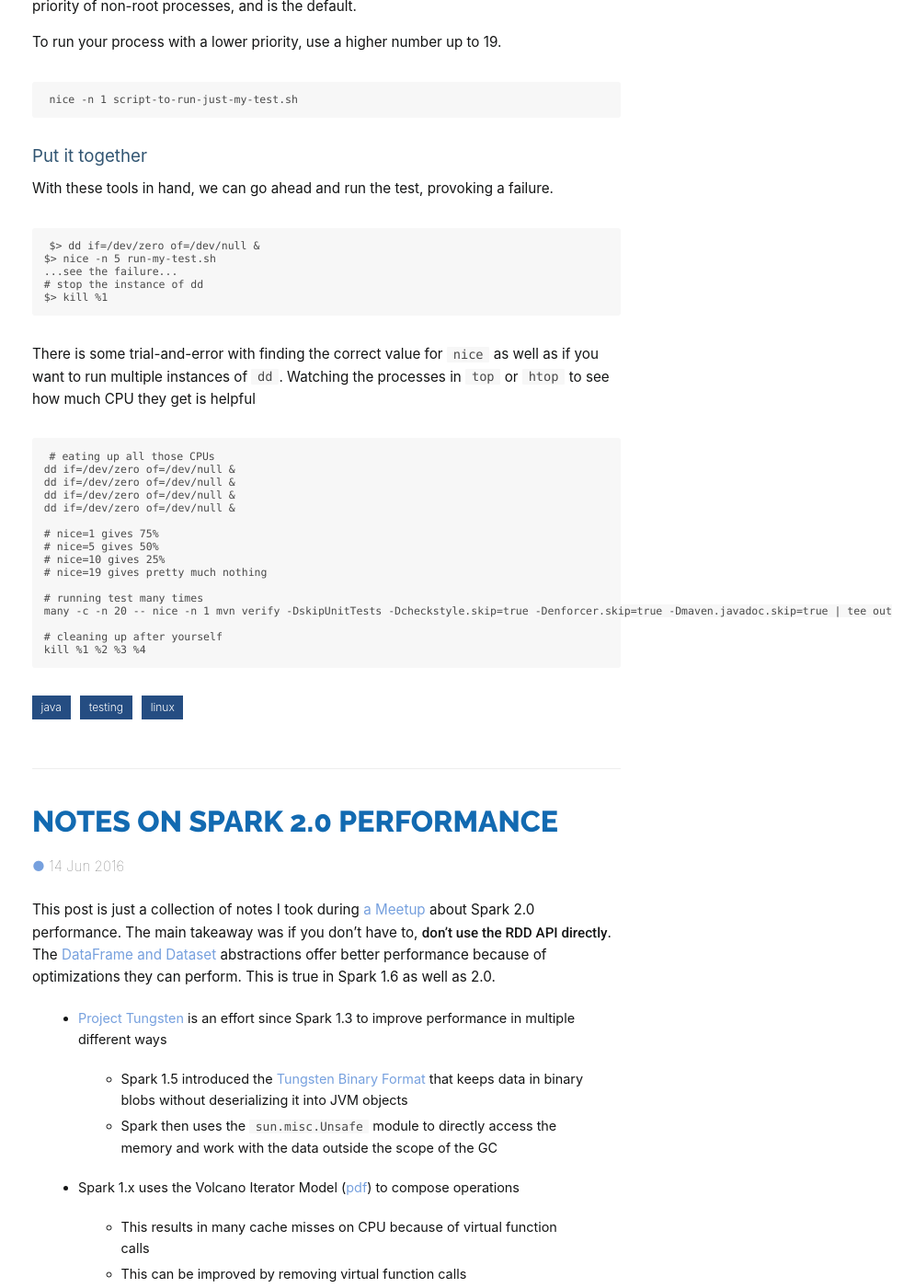
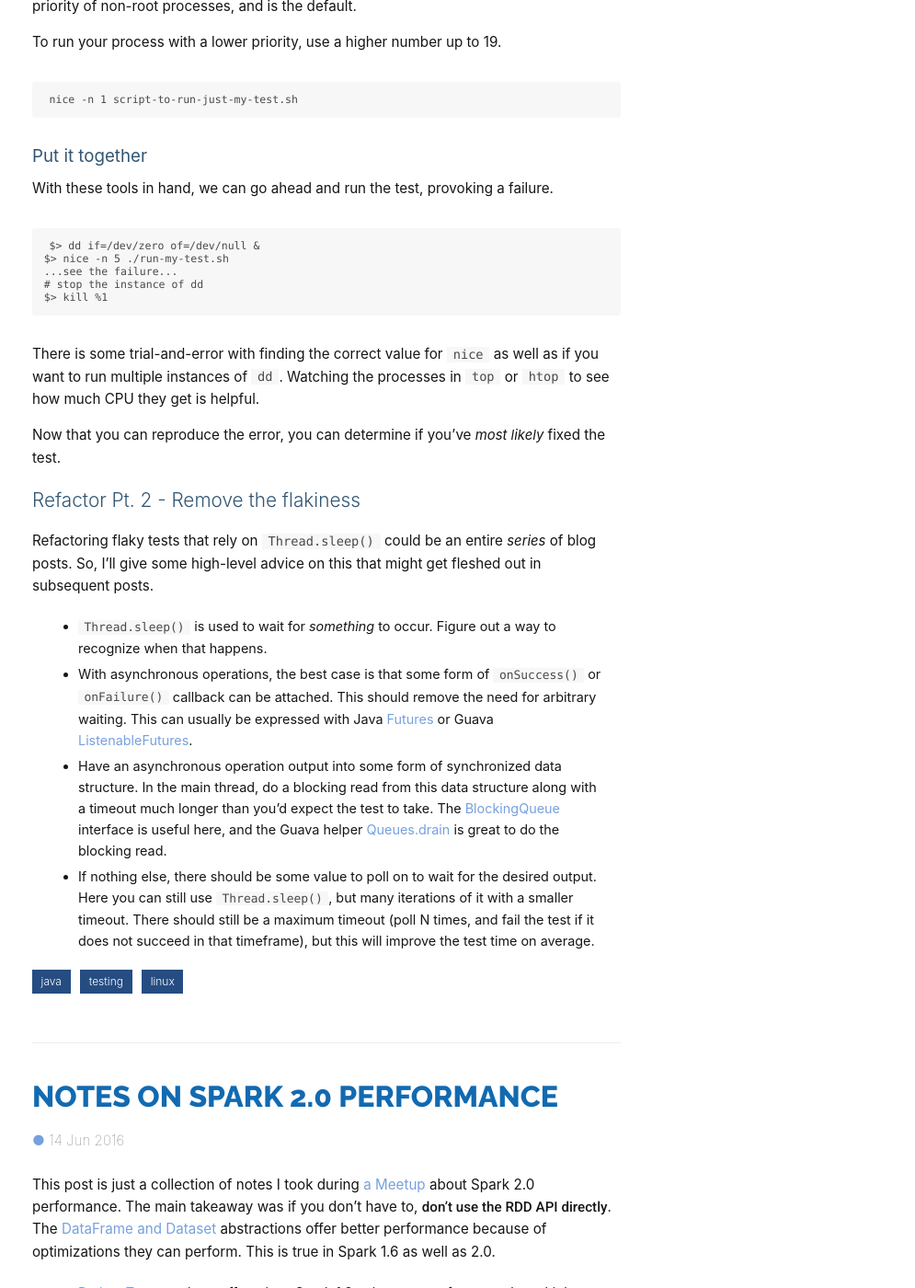
Before and after one commit to matthew-dailey/matthew-dailey.github.io, a Jekyll site: the page built from index.html, in a window 1280 px wide and 1400 px high, scrolled down 1167 px. Shown: the whole window at 92% size, without its empty margins (285-1280 px from the left). Built offline with Jekyll 4.4.1, drawn with Linux system fonts in a browser that asks for light colours; some web fonts are replaced; the list of posts is cut into pages by our own code.

Commit message:
Finished section on removing the flakiness

````diff
--- a/_posts/2016-07-09-breaking-sleeping-tests.markdown
+++ b/_posts/2016-07-09-breaking-sleeping-tests.markdown
@@ -45,30 +45,21 @@
 
 ```
 $> dd if=/dev/zero of=/dev/null &
-$> nice -n 5 run-my-test.sh
+$> nice -n 5 ./run-my-test.sh
 ...see the failure...
 # stop the instance of dd
 $> kill %1
 ```
 
-There is some trial-and-error with finding the correct value for `nice` as well as if you want to run multiple instances of `dd`.  Watching the processes in `top` or `htop` to see how much CPU they get is helpful
+There is some trial-and-error with finding the correct value for `nice` as well as if you want to run multiple instances of `dd`.  Watching the processes in `top` or `htop` to see how much CPU they get is helpful.
 
+Now that you can reproduce the error, you can determine if you've _most likely_ fixed the test.
 
-```
-# eating up all those CPUs
-dd if=/dev/zero of=/dev/null &
-dd if=/dev/zero of=/dev/null &
-dd if=/dev/zero of=/dev/null &
-dd if=/dev/zero of=/dev/null &
+## Refactor Pt. 2 - Remove the flakiness
 
-# nice=1 gives 75%
-# nice=5 gives 50%
-# nice=10 gives 25%
-# nice=19 gives pretty much nothing
+Refactoring flaky tests that rely on `Thread.sleep()` could be an entire _series_ of blog posts.  So, I'll give some high-level advice on this that might get fleshed out in subsequent posts.
 
-# running test many times
-many -c -n 20 -- nice -n 1 mvn verify -DskipUnitTests -Dcheckstyle.skip=true -Denforcer.skip=true -Dmaven.javadoc.skip=true | tee out
-
-# cleaning up after yourself
-kill %1 %2 %3 %4
-```
+* `Thread.sleep()` is used to wait for _something_ to occur.  Figure out a way to recognize when that happens.
+* With asynchronous operations, the best case is that some form of `onSuccess()` or `onFailure()` callback can be attached.  This should remove the need for arbitrary waiting.  This can usually be expressed with Java [Futures](https://docs.oracle.com/javase/7/docs/api/java/util/concurrent/Future.html) or Guava [ListenableFutures](https://github.com/google/guava/wiki/ListenableFutureExplained).
+* Have an asynchronous operation output into some form of synchronized data structure.  In the main thread, do a blocking read from this data structure along with a timeout much longer than you'd expect the test to take.  The [BlockingQueue](https://docs.oracle.com/javase/7/docs/api/java/util/concurrent/BlockingQueue.html) interface is useful here, and the Guava helper [Queues.drain](https://google.github.io/guava/releases/19.0/api/docs/com/google/common/collect/Queues.html#drain(java.util.concurrent.BlockingQueue,%20java.util.Collection,%20int,%20long,%20java.util.concurrent.TimeUnit)) is great to do the blocking read.
+* If nothing else, there should be some value to poll on to wait for the desired output.  Here you can still use `Thread.sleep()`, but many iterations of it with a smaller timeout.  There should still be a maximum timeout (poll N times, and fail the test if it does not succeed in that timeframe), but this will improve the test time on average.
````
